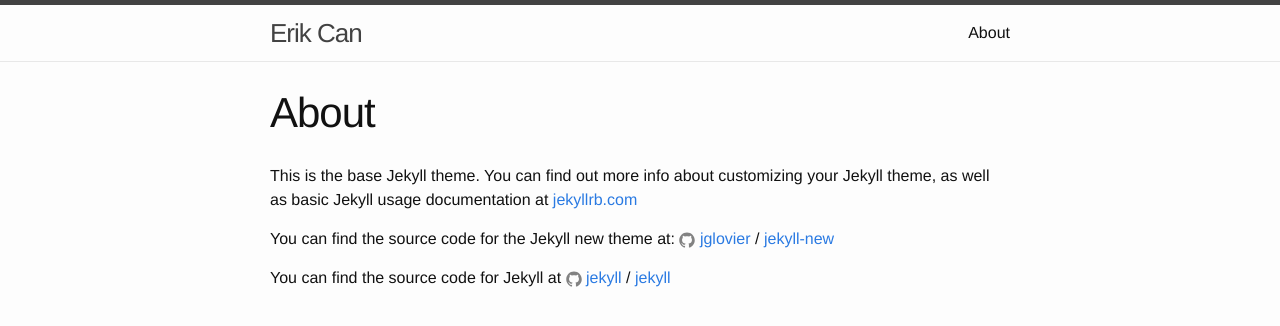
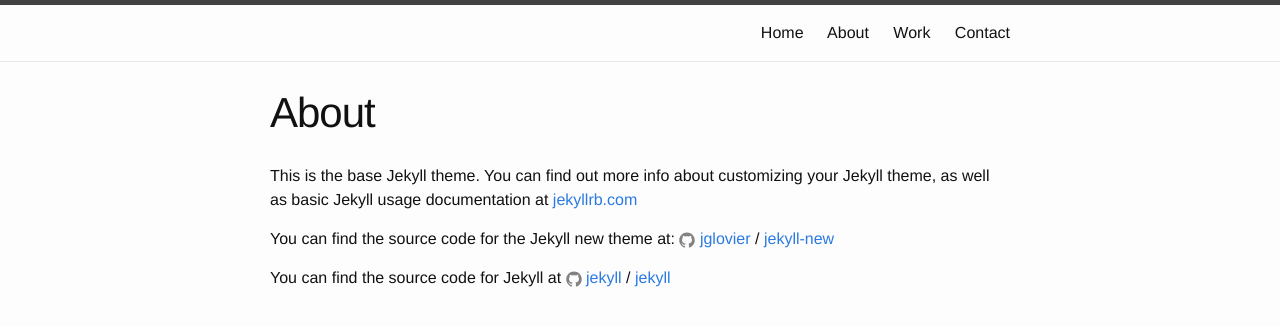
Before and after one commit to erikleon/erikcan, a Jekyll site: the page built from src/about.md, in a window 1280 px wide. Shown: the top 326 px of the page. Built offline with Jekyll 4.4.1, drawn with Linux system fonts in a browser that asks for light colours.

Commit message:
navigation updates, remove mobile hamburger

```diff
--- a/src/_includes/header.html
+++ b/src/_includes/header.html
@@ -2,23 +2,12 @@
 
   <div class="wrapper">
 
-    <a class="site-title" href="{{ site.baseurl }}/">{{ site.title }}</a>
-
     <nav class="site-nav">
-      <a href="#" class="menu-icon">
-        <svg viewBox="0 0 18 15">
-          <path fill="#424242" d="M18,1.484c0,0.82-0.665,1.484-1.484,1.484H1.484C0.665,2.969,0,2.304,0,1.484l0,0C0,0.665,0.665,0,1.484,0 h15.031C17.335,0,18,0.665,18,1.484L18,1.484z"/>
-          <path fill="#424242" d="M18,7.516C18,8.335,17.335,9,16.516,9H1.484C0.665,9,0,8.335,0,7.516l0,0c0-0.82,0.665-1.484,1.484-1.484 h15.031C17.335,6.031,18,6.696,18,7.516L18,7.516z"/>
-          <path fill="#424242" d="M18,13.516C18,14.335,17.335,15,16.516,15H1.484C0.665,15,0,14.335,0,13.516l0,0 c0-0.82,0.665-1.484,1.484-1.484h15.031C17.335,12.031,18,12.696,18,13.516L18,13.516z"/>
-        </svg>
-      </a>
-
       <div class="trigger">
-        {% for my_page in site.pages %}
-          {% if my_page.title %}
-          <a class="page-link" href="{{ my_page.url | prepend: site.baseurl }}">{{ my_page.title }}</a>
-          {% endif %}
-        {% endfor %}
+        <a class="page-link" href="{{ site.baseurl }}/">Home</a>
+        <a class="page-link" href="{{ site.baseurl }}/about">About</a>
+        <a class="page-link" href="{{ site.baseurl }}/work">Work</a>
+        <a class="page-link" href="{{ site.baseurl }}/contact">Contact</a>
       </div>
     </nav>
 
```
